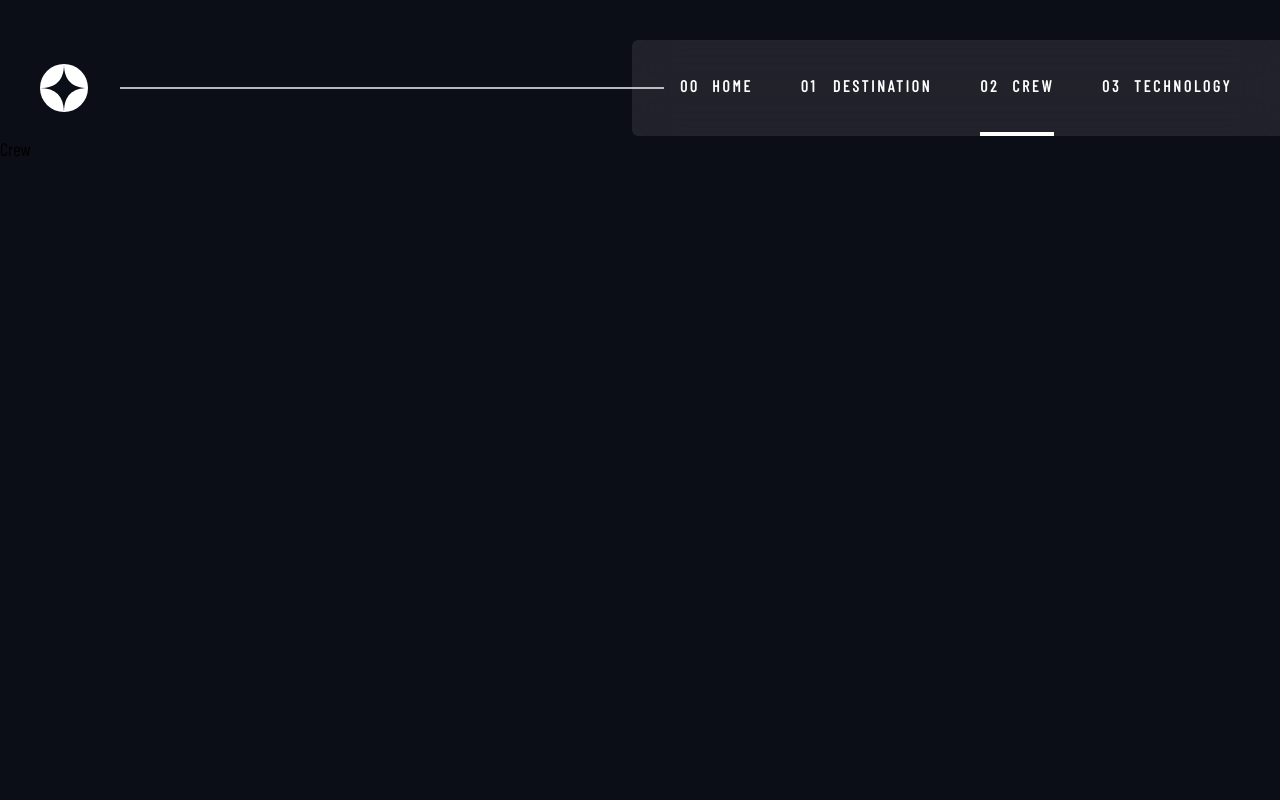
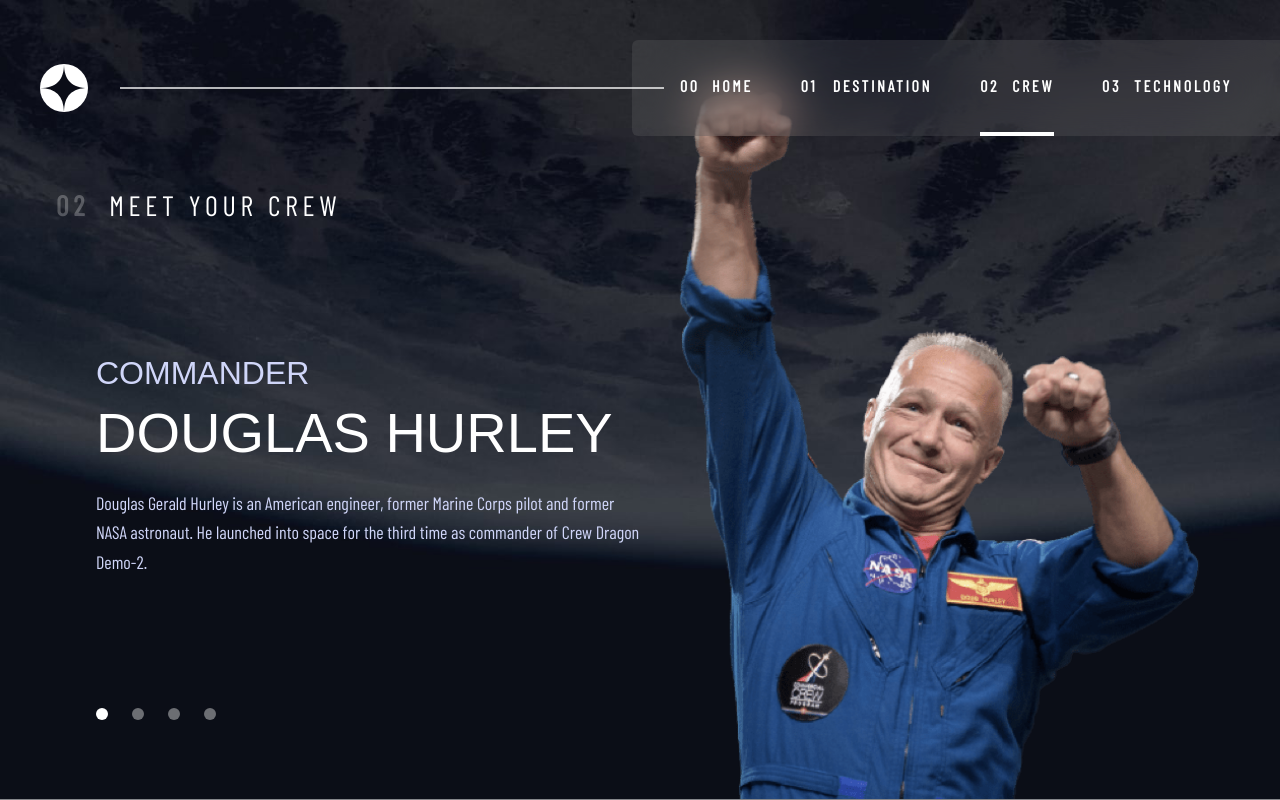
Before and after one commit to JeremyAMichel/Spaceship-App, a Next.js app: page /crew in a window 1280 px wide. Built offline with nearby package versions, Linux system fonts and the light colour scheme; a web font is replaced by a local one.

Commit message:
DONE: Crew Page

```diff
--- a/src/app/crew/page.tsx
+++ b/src/app/crew/page.tsx
@@ -1,9 +1,92 @@
-import React from 'react'
+"use client";
 
-function page() {
+import Background from "@/components/Background";
+import MotionDiv from "@/components/MotionDiv";
+import PageTitle from "@/components/PageTitle";
+
+import React, { useMemo, useState } from "react";
+import { usePrevious } from "@mantine/hooks";
+import { AnimatePresence, motion } from "framer-motion";
+import Image from "next/image";
+
+// Background images
+import mobile from "@/assets/crew/background-crew-mobile.jpg";
+import desktop from "@/assets/crew/background-crew-desktop.jpg";
+import tablet from "@/assets/crew/background-crew-tablet.jpg";
+
+// Crew data
+import { members } from "@/app/crew/utils/utils";
+import { SLIDE_LEFT, SLIDE_RIGHT } from "@/lib/data";
+
+function CrewPage() {
+  const [actual, setActual] = useState(0);
+  const previous = usePrevious(actual);
+  const member = useMemo(() => members[actual], [actual]);
+
+  const variant = useMemo(() => {
+    if (previous === undefined) return SLIDE_RIGHT;
+    if (actual > previous) return SLIDE_LEFT;
+    return SLIDE_RIGHT;
+  }, [actual]);
+
   return (
-    <div>Crew</div>
-  )
+    <MotionDiv>
+      <Background
+        mobile={mobile.src}
+        tablet={tablet.src}
+        desktop={desktop.src}
+      />
+
+      <main className="relative z-10 flex flex-col-reverse p-6 md:px-24 lg:pt-12 lg:min-h-[80vh] lg:grid lg:grid-cols-2">
+        <div className="flex flex-col-reverse relative z-10 lg:flex-col lg:justify-between">
+          <div className="w-fit mx-auto mb-8 md:mx-0 md:-ml-10 hidden lg:block">
+            <PageTitle number={2} title="Meet your crew" />
+          </div>
+          <div className="text-secondary text-center lg:text-left">
+            <h4 className="uppercase mb-4  text-[16px] lg:text-[32px] ">
+              {" "}
+              {member.role}{" "}
+            </h4>
+            <h3 className="uppercase text-white mb-7 text-[24px] lg:text-[56px] ">
+              {" "}
+              {member.name}{" "}
+            </h3>
+            <p className="leading-relaxed lg:text-[18px] ">
+              {" "}
+              {member.description}{" "}
+            </p>
+          </div>
+          <div className="flex gap-x-6 my-8 justify-center lg:justify-start">
+            {members.map(({ name }, index) => (
+              <div
+                onClick={() => setActual(index)}
+                key={index}
+                className={`w-3 aspect-square rounded-full transition cursor-pointer opacity-40 bg-white [&.active]:opacity-100 [&:not(.active)]:hover:opacity-75 ${
+                  member.name === name && "active"
+                }`}
+              />
+            ))}
+          </div>
+        </div>
+        <AnimatePresence>
+          <motion.div
+            key={member.name}
+            variants={variant}
+            className="border-b border-white/50 w-full md:fixed md:bottom-0 md:right-0 md:w-screen md:h-[532px]  lg:h-[712px] "
+          >
+            <Image
+              src={member.image}
+              alt={member.role}
+              className="block mx-auto w-auto h-[222px] md:h-full lg:mx-0 lg:ml-auto lg:mr-20"
+            />
+          </motion.div>
+        </AnimatePresence>
+        <div className="w-fit mx-auto mb-8 md:mx-0 md:-ml-10 lg:hidden">
+          <PageTitle number={2} title="Meet Your crew" />
+        </div>
+      </main>
+    </MotionDiv>
+  );
 }
 
-export default page
+export default CrewPage;
--- /dev/null
+++ b/src/app/crew/utils/utils.js
@@ -0,0 +1,34 @@
+// Crew images
+import anousheh from "@/assets/crew/image-anousheh-ansari.png";
+import douglas from "@/assets/crew/image-douglas-hurley.png";
+import mark from "@/assets/crew/image-mark-shuttleworth.png";
+import victor from "@/assets/crew/image-victor-glover.png";
+
+
+// Data
+export const members = [
+  {
+    name: "Douglas Hurley",
+    image: douglas,
+    role: "Commander",
+    description: `Douglas Gerald Hurley is an American engineer, former Marine Corps pilot and former NASA astronaut. He launched into space for the third time as commander of Crew Dragon Demo-2.`,
+  },
+  {
+    name: "Mark Shuttleworth",
+    image: mark,
+    role: "Mission Specialist",
+    description: `Mark Richard Shuttleworth is the founder and CEO of Canonical, the company behind the Linux-based Ubuntu operating system. Shuttleworth became the first South African to travel to space as a space tourist.`,
+  },
+  {
+    name: "Victor Glover",
+    image: victor,
+    role: "Pilor",
+    description: `Pilot on the first operational flight of the SpaceX Crew Dragon to the International Space Station. Glover is a commander in the U.S. Navy where he pilots an F/A-18.He was a crew member of Expedition 64, and served as a station systems flight engineer.`,
+  },
+  {
+    name: "Anousheh Ansari",
+    image: anousheh,
+    role: "Flight Engineer",
+    description: `Anousheh Ansari is an Iranian American engineer and co-founder of Prodea Systems. Ansari was the fourth self-funded space tourist, the first self-funded woman to fly to the ISS, and the first Iranian in space. `,
+  },
+];
--- a/src/app/destination/page.tsx
+++ b/src/app/destination/page.tsx
@@ -9,44 +9,10 @@
 import tablet from "@/assets/destination/background-destination-tablet.jpg";
 import PageTitle from "@/components/PageTitle";
 import { SLIDE_LEFT, SLIDE_RIGHT } from "@/lib/data";
-import moon from "@/assets/destination/image-moon.png";
-import mars from "@/assets/destination/image-mars.png";
-import europa from "@/assets/destination/image-europa.png";
-import titan from "@/assets/destination/image-titan.png";
 import { usePrevious } from "@mantine/hooks";
 import Image from "next/image";
 
-// data
-const planets = [
-  {
-    name: "Moon",
-    image: moon,
-    distance: "384,400 km",
-    time: "3 days",
-    description: `See our planet as you’ve never seen it before. A perfect relaxing trip away to help regain perspective and come back refreshed. While you’re there, take in some history by visiting the Luna 2 and Apollo 11 landing sites.`,
-  },
-  {
-    name: "Mars",
-    image: mars,
-    distance: "225,000 km",
-    time: "9 months",
-    description: `Don’t forget to pack your hiking boots. You’ll need them to tackle Olympus Mons, the tallest planetary mountain in our solar system. It’s two and a half times the size of Everest!`,
-  },
-  {
-    name: "Europa",
-    image: europa,
-    distance: "628,000 km",
-    time: "3 years",
-    description: `The smallest of the four Galilean moons orbiting Jupiter, Europa is a winter lover’s dream. With an icy surface, it’s perfect for a bit of ice skating, curling, hockey, or simple relaxation in your snug wintery cabin.`,
-  },
-  {
-    name: "Titan",
-    image: titan,
-    distance: "1,600,000 km",
-    time: "7 years",
-    description: `The only moon known to have a dense atmosphere other than Earth, Titan is a home away from home (just a few hundred degrees colder!). As a bonus, you get striking views of the Rings of Saturn.`,
-  },
-];
+import { planets } from "@/app/destination/utils/utils";
 
 function DestinationPage() {
   const [actual, setActual] = useState(0);
@@ -95,9 +61,9 @@
                   <div
                     key={name}
                     onClick={() => setActual(index)}
-                    className={`relative py-2 border-b-2 border-transparent cursor-pointer transition [&:not(.active)]:hover:border-current
-                        [&.active]:text-white ${!index && "active"}
-                        `}
+                    className={`relative py-2 border-b-2 border-transparent cursor-pointer transition [&:not(.active)]:hover:border-current [&.active]:text-white
+                        ${actual === index && "active"}
+                    `}
                   >
                     {name}
                     {planet.name === name && (
--- /dev/null
+++ b/src/app/destination/utils/utils.js
@@ -0,0 +1,36 @@
+import moon from "@/assets/destination/image-moon.png";
+import mars from "@/assets/destination/image-mars.png";
+import europa from "@/assets/destination/image-europa.png";
+import titan from "@/assets/destination/image-titan.png";
+
+// data
+export const planets = [
+    {
+      name: "Moon",
+      image: moon,
+      distance: "384,400 km",
+      time: "3 days",
+      description: `See our planet as you’ve never seen it before. A perfect relaxing trip away to help regain perspective and come back refreshed. While you’re there, take in some history by visiting the Luna 2 and Apollo 11 landing sites.`,
+    },
+    {
+      name: "Mars",
+      image: mars,
+      distance: "225,000 km",
+      time: "9 months",
+      description: `Don’t forget to pack your hiking boots. You’ll need them to tackle Olympus Mons, the tallest planetary mountain in our solar system. It’s two and a half times the size of Everest!`,
+    },
+    {
+      name: "Europa",
+      image: europa,
+      distance: "628,000 km",
+      time: "3 years",
+      description: `The smallest of the four Galilean moons orbiting Jupiter, Europa is a winter lover’s dream. With an icy surface, it’s perfect for a bit of ice skating, curling, hockey, or simple relaxation in your snug wintery cabin.`,
+    },
+    {
+      name: "Titan",
+      image: titan,
+      distance: "1,600,000 km",
+      time: "7 years",
+      description: `The only moon known to have a dense atmosphere other than Earth, Titan is a home away from home (just a few hundred degrees colder!). As a bonus, you get striking views of the Rings of Saturn.`,
+    },
+  ];
```
